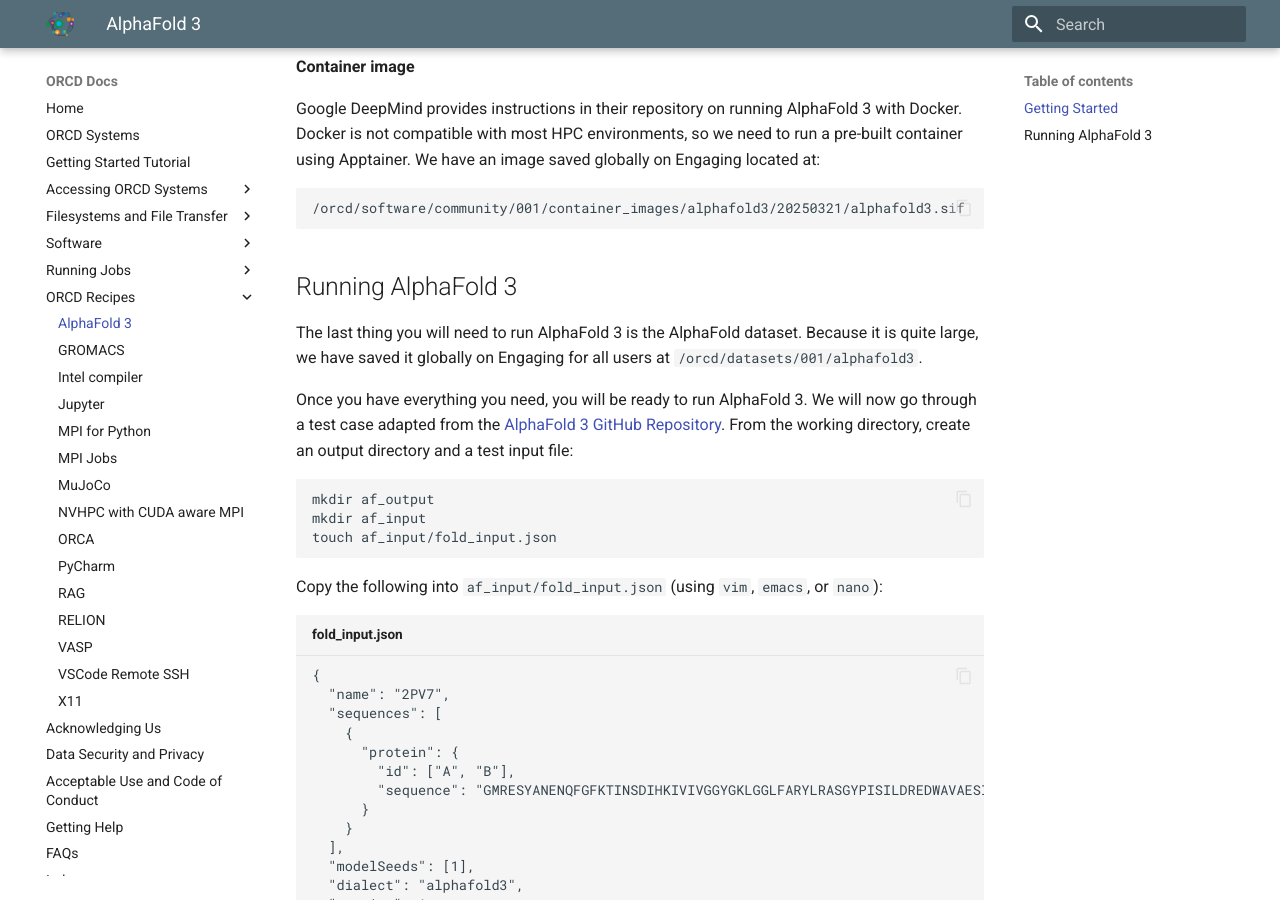
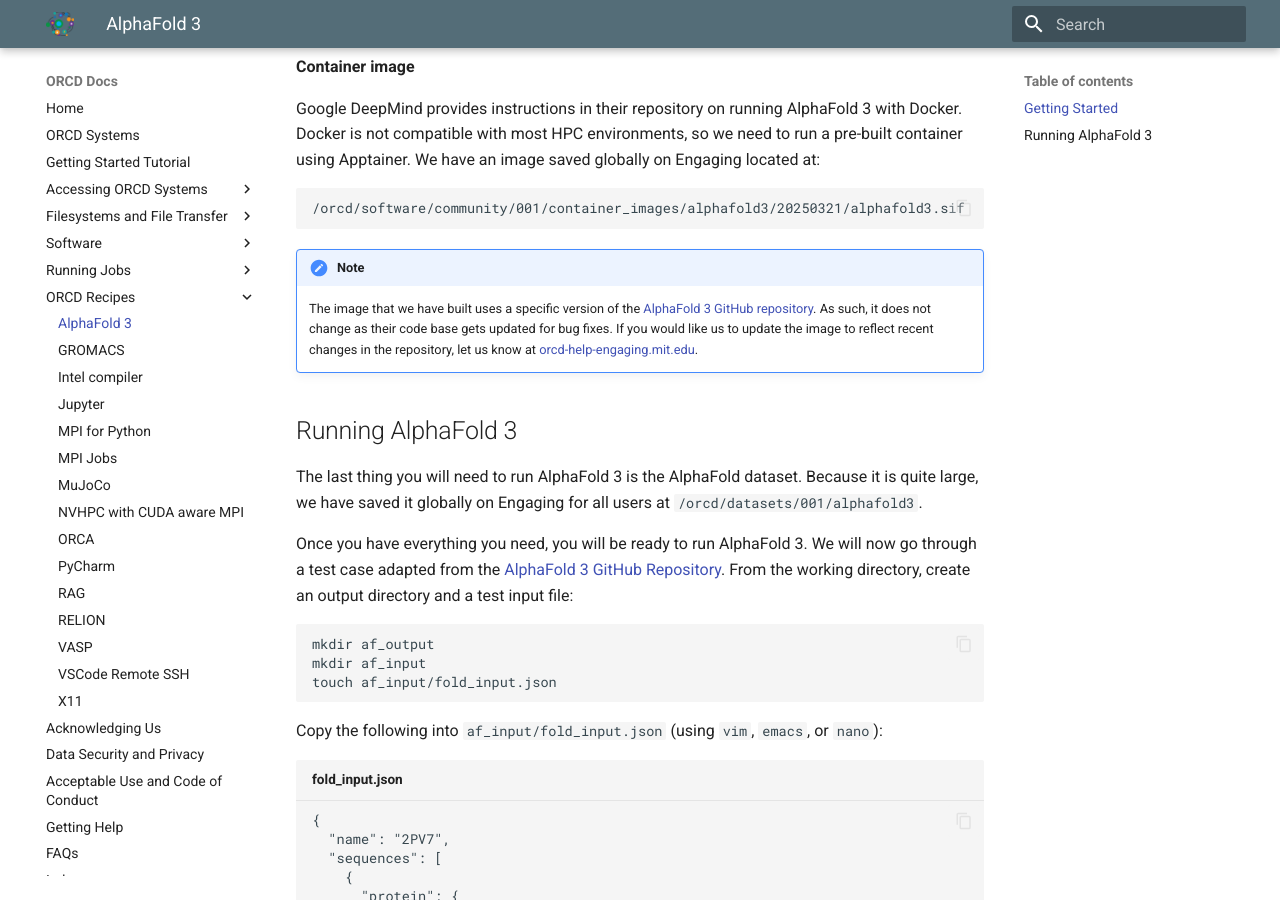
Before and after one commit to mit-orcd/orcd-docs-edit, an MkDocs documentation site: the page built from docs/recipes/af3.md, in a window 1280 px wide and 900 px high, scrolled down 1052 px. Built offline with MkDocs 1.6.1 and Material for MkDocs 9.7.7, drawn with Linux system fonts in a browser that asks for light colours.

Commit message:
Add note about updating image

````diff
--- a/docs/recipes/af3.md
+++ b/docs/recipes/af3.md
@@ -65,6 +65,13 @@
 ```
 /orcd/software/community/001/container_images/alphafold3/20250321/alphafold3.sif
 ```
+
+!!! note
+    The image that we have built uses a specific version of the
+    [AlphaFold 3 GitHub repository](https://github.com/google-deepmind/alphafold3).
+    As such, it does not change as their code base gets updated for bug fixes. If you would
+    like us to update the image to reflect recent changes in the repository, let us know at
+    [orcd-help-engaging.mit.edu](orcd-help-engaging.mit.edu).
 
 ## Running AlphaFold 3
 
````
